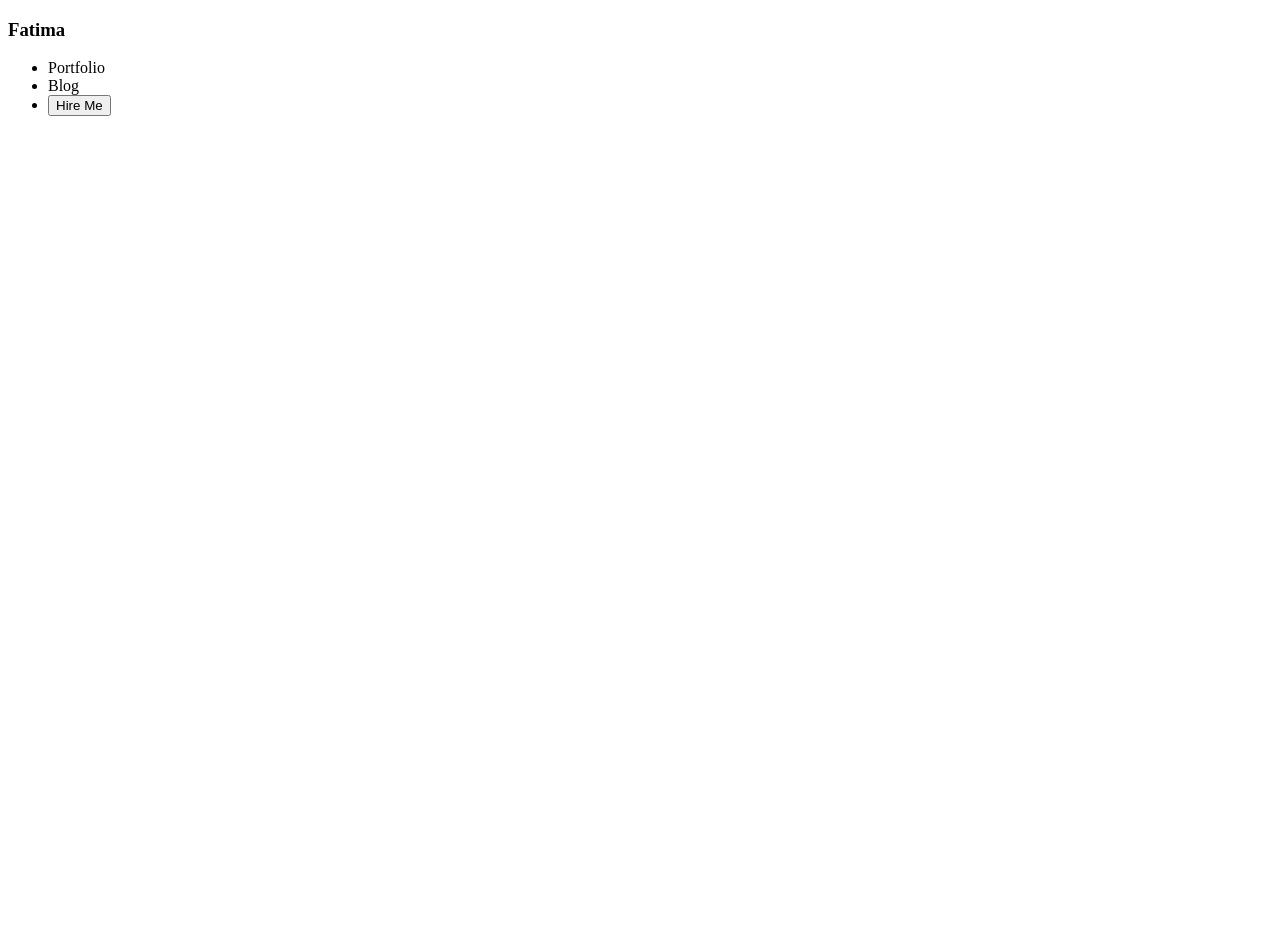
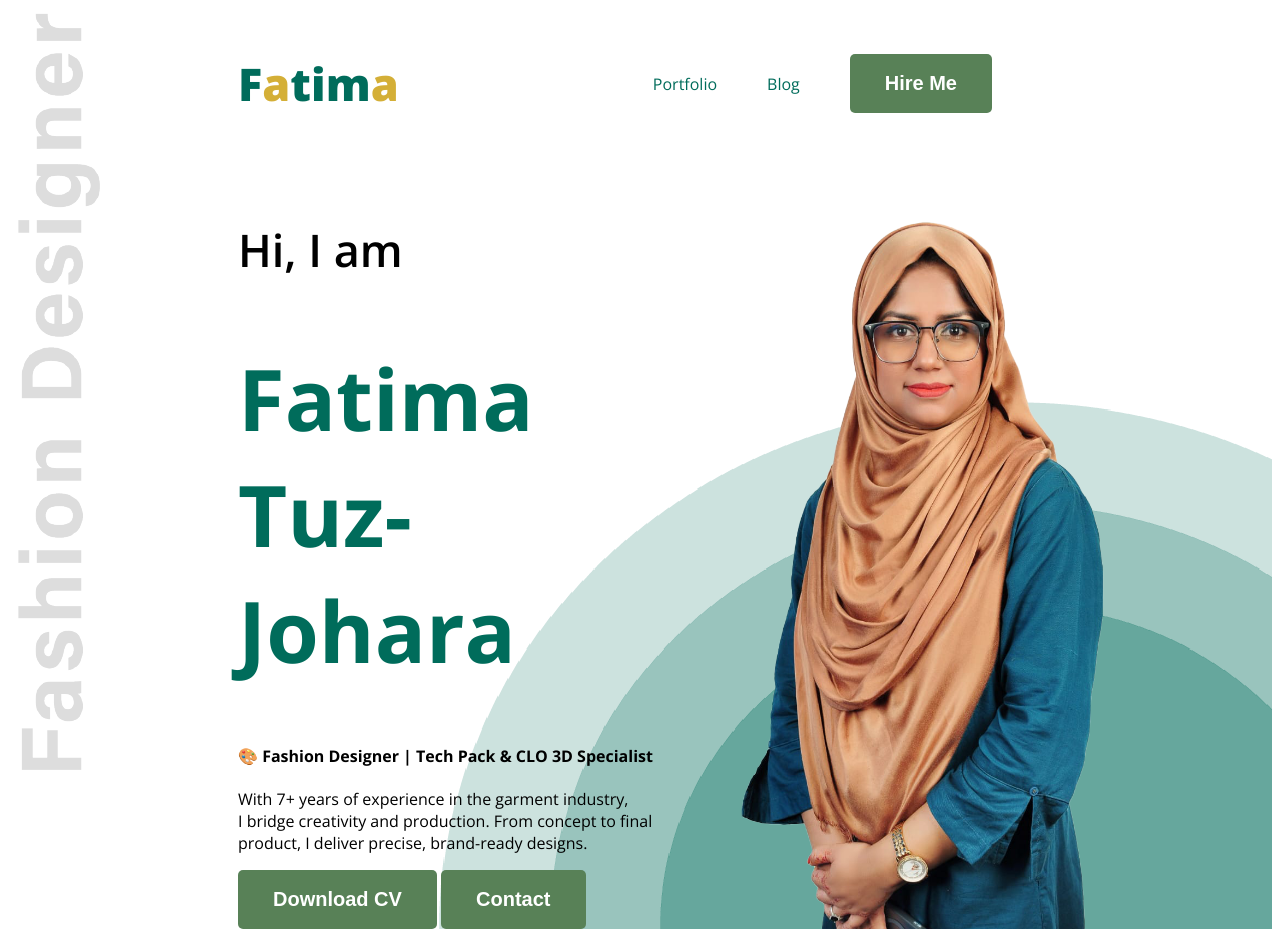
Before and after one commit to shakilahmedabir/web-developer-portfolio, a plain HTML site: page index.html in a window 1280 px wide. Before the commit the page ends 800 px from the top, so only its background shows below. Drawn offline with nearby package versions, Linux system fonts and the light colour scheme.

Commit message:
nav and banner updated

```diff
--- a/index.html
+++ b/index.html
@@ -4,18 +4,37 @@
     <meta charset="UTF-8">
     <meta name="viewport" content="width=device-width, initial-scale=1.0">
     <title>Fashion Designer</title>
+    <link rel="preconnect" href="https://fonts.googleapis.com">
+    <link rel="preconnect" href="https://fonts.gstatic.com" crossorigin>
+    <link href="https://fonts.googleapis.com/css2?family=Lora:ital,wght@0,400..700;1,400..700&family=Open+Sans:ital,wght@0,300..800;1,300..800&display=swap" rel="stylesheet">
+    <link rel="stylesheet" href="/styles/header.css">
+    <link rel="stylesheet" href="/styles/font.css">
 </head>
-<body>
-    <header>
+<body class="open-sans-normal">
+    <header class="header">
         <nav>
-            <h3>Fatima</h3>
+            <h3 class="nav-title"><span class="f">F</span><span class="a">a</span><span class="f">tim</span><span class="a">a</span></h3>
             <ul>
-                <li><a href=""></a>Portfolio</li>
-                <li><a href=""></a>Blog</li>
-                <li><a href=""></a><button>Hire Me</button></li>
+                <li><a class="dark-2" href="">Portfolio</a></li>
+                <li><a class="dark-2" href="">Blog</a></li>
+                <li><a class="dark-2" href=""><button class="btn-primary">Hire Me</button></a></li>
             </ul>
         </nav>
-
+        <div class="banner">
+            <div class="bannar-content">
+                <h4 class="banner-greetings dark-2">Hi, I am</h4>
+                <h1 class="banner-title">Fatima Tuz-Johara</h1>
+                <h4>🎨 Fashion Designer | Tech Pack & CLO 3D Specialist</h4>
+                <p class="banner-description">
+                   With 7+ years of experience in the garment industry, <br>
+                   I bridge creativity and production. From concept to final <br>
+                   product, I deliver precise, brand-ready designs.
+                </p>
+                <button class="btn-primary">Download CV</button>
+                <button class="btn-primary">Contact</button>
+            </div>
+            <img class="banner-profile-image" src="images/fatima.png" alt="Fatima Tuz-Johara">
+        </div>
     </header>
     <main>
 
--- /dev/null
+++ b/styles/font.css
@@ -0,0 +1,77 @@
+.open-sans-normal {
+  font-family: "Open Sans", sans-serif;
+  font-optical-sizing: auto;
+  font-weight: normal; /* Equivalent to 400 */
+  font-style: normal;
+  font-variation-settings:
+    "wdth" 100;
+}
+
+/* Bold text */
+.open-sans-bold {
+  font-family: "Open Sans", sans-serif;
+  font-optical-sizing: auto;
+  font-weight: bold; /* Equivalent to 700 */
+  font-style: normal;
+  font-variation-settings:
+    "wdth" 100;
+}
+
+/* Bolder (relative to parent) */
+.open-sans-bolder {
+  font-family: "Open Sans", sans-serif;
+  font-optical-sizing: auto;
+  font-weight: bolder; /* Inherits and increases */
+  font-style: normal;
+  font-variation-settings:
+    "wdth" 100;
+}
+
+/* Lighter (relative to parent) */
+.open-sans-lighter {
+  font-family: "Open Sans", sans-serif;
+  font-optical-sizing: auto;
+  font-weight: lighter; /* Inherits and decreases */
+  font-style: normal;
+  font-variation-settings:
+    "wdth" 100;
+}
+
+.lora-<uniquifier> {
+  font-family: "Lora", serif;
+  font-optical-sizing: auto;
+  font-weight: <weight>;
+  font-style: normal;
+}
+
+/* Normal weight (default) */
+.lora-normal {
+  font-family: "Lora", serif;
+  font-optical-sizing: auto;
+  font-weight: normal; /* Equivalent to 400 */
+  font-style: normal;
+}
+
+/* Bold text */
+.lora-bold {
+  font-family: "Lora", serif;
+  font-optical-sizing: auto;
+  font-weight: bold; /* Equivalent to 700 */
+  font-style: normal;
+}
+
+/* Bolder (relative to parent weight) */
+.lora-bolder {
+  font-family: "Lora", serif;
+  font-optical-sizing: auto;
+  font-weight: bolder;
+  font-style: normal;
+}
+
+/* Lighter (relative to parent weight) */
+.lora-lighter {
+  font-family: "Lora", serif;
+  font-optical-sizing: auto;
+  font-weight: lighter;
+  font-style: normal;
+}
--- /dev/null
+++ b/styles/header.css
@@ -0,0 +1,93 @@
+:root {
+  --color-primary-text: #344E41;    /* Dark Green */
+  --color-nav-bg: #3A5A40;          /* Medium Dark Green */
+  --color-accent: #588157;          /* Olive Green */
+  --color-sidebar-bg: #A3B18A;      /* Light Green */
+  --color-main-bg: #DAD7CD;         /* Off-white */
+}
+
+/* shared style */
+.text-primary {
+    color: black;
+}
+
+.dark-2 {
+    color: #006C5B;
+}
+
+.btn-primary {
+    background-color: #588157;
+    font-weight: bold;
+    color: white;
+    font-size: 20px;
+    padding: 18px 35px;
+    border-radius: 5px;
+    border: none;
+}
+
+/* hearder */
+.header {
+    background-image: url(../images/designer.png), url(../images/glow.png);
+    background-repeat: no-repeat;
+    background-position: top left, bottom right;
+}
+
+/* name Styles */
+nav {
+    display: flex;
+    align-items: center;
+    justify-content: space-between;
+    margin: 0px 0px 0;
+    padding: 0 230px;
+}
+.f {
+    color: #006C5B;
+}
+.a {
+    color: 	#D4AF37;
+}
+
+.nav-title {
+    font-weight: 800;
+    font-size: 45px;
+}
+
+nav ul {
+    display: flex;
+    align-items: center;
+}
+nav ul li {
+    list-style: none;
+    margin-right: 50px;
+}
+
+nav li a {
+    text-decoration: none;
+    color: #344E41;
+}
+
+/* bannar style */
+
+.banner {
+    display: flex;
+    justify-content: space-between;
+    margin: 0 35px 0 230px;
+}
+
+.banner-content {
+    max-width: 580px;
+}
+.banner-title {
+    font-weight: bold;
+    font-size: 85px;
+    color: #006C5B;
+}
+.banner-greetings {
+    font-size: 45px;
+    font-weight: 600;
+    color: black;
+}
+
+.banner-profile-image {
+    width: 580px;
+}
```
Also changed, not shown: images/Designer.png (added), images/glow.png (added).
